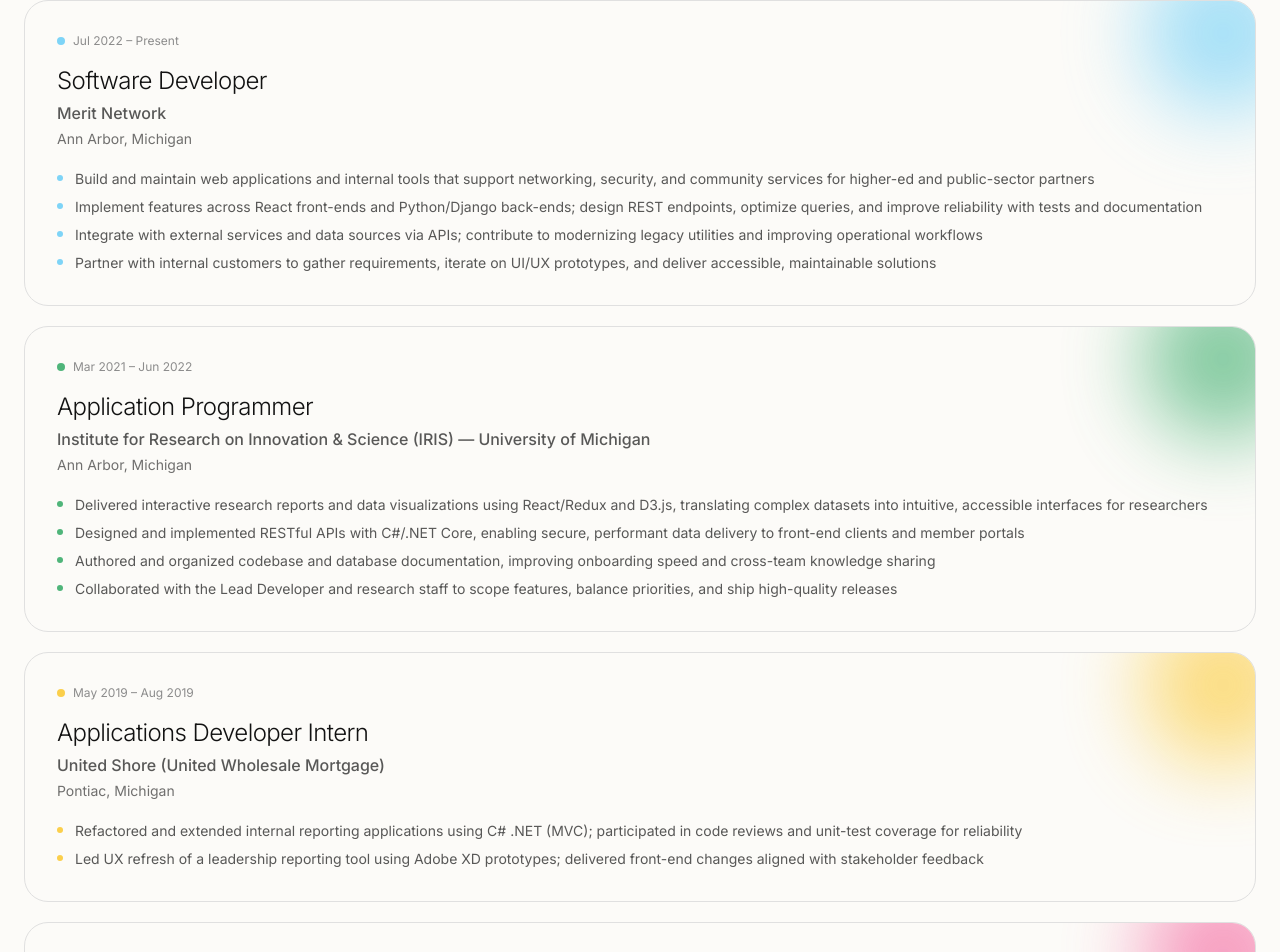
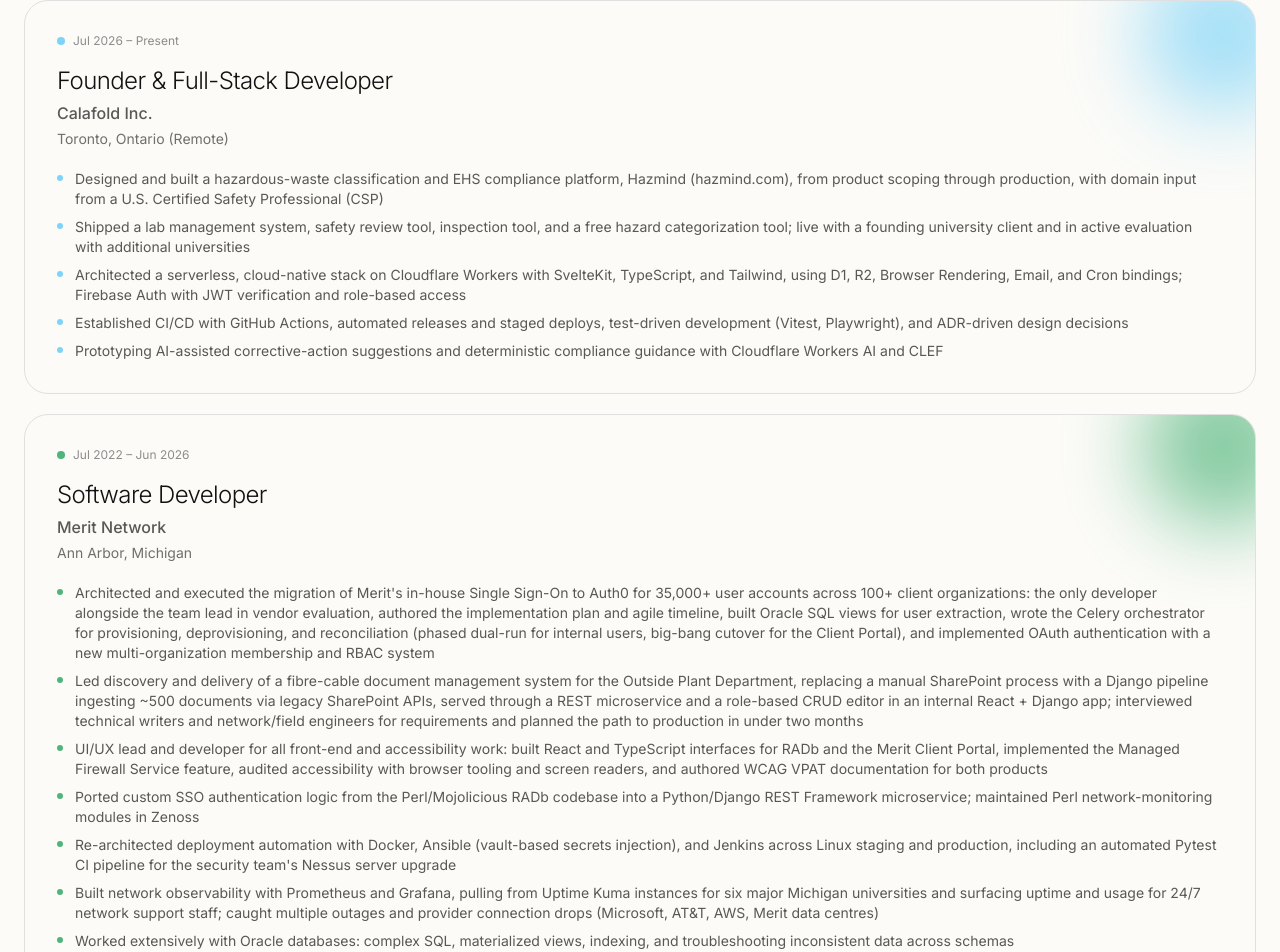
Before and after one commit to aycarl/aycarl.github.io, a React (Vite) app: page /experience in a window 1280 px wide. Shown: the part 669-1621 px from the top of the page. Built offline with nearby package versions, Linux system fonts and the light colour scheme; the HTML template or start-up script is replaced by a standard one.

Commit message:
Add new experience entry for Founder & Full-Stack Developer at Calafold Inc. and update responsibilities for previous roles

```diff
--- a/src/content/experience.ts
+++ b/src/content/experience.ts
@@ -9,29 +9,49 @@
 
 export const experiences: Experience[] = [
   {
+    title: "Founder & Full-Stack Developer",
+    company: "Calafold Inc. ",
+    location: "Toronto, Ontario (Remote)",
+    period: "Jul 2026 – Present",
+    year: 2026,
+    responsibilities: [
+      "Designed and built a hazardous-waste classification and EHS compliance platform, Hazmind (hazmind.com), from product scoping through production, with domain input from a U.S. Certified Safety Professional (CSP)",
+      "Shipped a lab management system, safety review tool, inspection tool, and a free hazard categorization tool; live with a founding university client and in active evaluation with additional universities",
+      "Architected a serverless, cloud-native stack on Cloudflare Workers with SvelteKit, TypeScript, and Tailwind, using D1, R2, Browser Rendering, Email, and Cron bindings; Firebase Auth with JWT verification and role-based access",
+      "Established CI/CD with GitHub Actions, automated releases and staged deploys, test-driven development (Vitest, Playwright), and ADR-driven design decisions",
+      "Prototyping AI-assisted corrective-action suggestions and deterministic compliance guidance with Cloudflare Workers AI and CLEF"
+    ]
+  },
+  {
     title: "Software Developer",
     company: "Merit Network",
     location: "Ann Arbor, Michigan",
-    period: "Jul 2022 – Present",
+    period: "Jul 2022 – Jun 2026",
     year: 2022,
     responsibilities: [
-      "Build and maintain web applications and internal tools that support networking, security, and community services for higher-ed and public-sector partners",
-      "Implement features across React front-ends and Python/Django back-ends; design REST endpoints, optimize queries, and improve reliability with tests and documentation",
-      "Integrate with external services and data sources via APIs; contribute to modernizing legacy utilities and improving operational workflows",
-      "Partner with internal customers to gather requirements, iterate on UI/UX prototypes, and deliver accessible, maintainable solutions"
+      "Architected and executed the migration of Merit's in-house Single Sign-On to Auth0 for 35,000+ user accounts across 100+ client organizations: the only developer alongside the team lead in vendor evaluation, authored the implementation plan and agile timeline, built Oracle SQL views for user extraction, wrote the Celery orchestrator for provisioning, deprovisioning, and reconciliation (phased dual-run for internal users, big-bang cutover for the Client Portal), and implemented OAuth authentication with a new multi-organization membership and RBAC system",
+      "Led discovery and delivery of a fibre-cable document management system for the Outside Plant Department, replacing a manual SharePoint process with a Django pipeline ingesting ~500 documents via legacy SharePoint APIs, served through a REST microservice and a role-based CRUD editor in an internal React + Django app; interviewed technical writers and network/field engineers for requirements and planned the path to production in under two months",
+      "UI/UX lead and developer for all front-end and accessibility work: built React and TypeScript interfaces for RADb and the Merit Client Portal, implemented the Managed Firewall Service feature, audited accessibility with browser tooling and screen readers, and authored WCAG VPAT documentation for both products",
+      "Ported custom SSO authentication logic from the Perl/Mojolicious RADb codebase into a Python/Django REST Framework microservice; maintained Perl network-monitoring modules in Zenoss",
+      "Re-architected deployment automation with Docker, Ansible (vault-based secrets injection), and Jenkins across Linux staging and production, including an automated Pytest CI pipeline for the security team's Nessus server upgrade",
+      "Built network observability with Prometheus and Grafana, pulling from Uptime Kuma instances for six major Michigan universities and surfacing uptime and usage for 24/7 network support staff; caught multiple outages and provider connection drops (Microsoft, AT&T, AWS, Merit data centres)",
+      "Worked extensively with Oracle databases: complex SQL, materialized views, indexing, and troubleshooting inconsistent data across schemas",
+      "Became the team's subject-matter expert for AI tooling and integration, observability, deployment automation, and containerization; guided the production deployment of an LLM knowledge-base chatbot for RADb (Dockerization, Linux deployment, reverse proxy and certificates, PR review)",
+      "Ran AI knowledge and advisory sessions for the entire IT organization (developers, DBAs, business and data analysts, PMs); required PR reviewer on every project I led; wrote quarterly Confluence technical articles on new tooling and patterns; supervised an intern producing the Managed Firewall Service user guide",
+      "Embedded Claude Code, GitHub Copilot, and Atlassian Rovo AI into daily development workflow while maintaining rigorous code review and security standards"
     ]
   },
   {
-    title: "Application Programmer",
+    title: "Software Developer",
     company: "Institute for Research on Innovation & Science (IRIS) — University of Michigan",
     location: "Ann Arbor, Michigan",
     period: "Mar 2021 – Jun 2022",
     year: 2021,
     responsibilities: [
-      "Delivered interactive research reports and data visualizations using React/Redux and D3.js, translating complex datasets into intuitive, accessible interfaces for researchers",
-      "Designed and implemented RESTful APIs with C#/.NET Core, enabling secure, performant data delivery to front-end clients and member portals",
-      "Authored and organized codebase and database documentation, improving onboarding speed and cross-team knowledge sharing",
-      "Collaborated with the Lead Developer and research staff to scope features, balance priorities, and ship high-quality releases"
+      "Owned development and data consistency for IRIS member reports on a two-person team, shipping every release during the lead developer's extended leave for roughly three-quarters of my tenure",
+      "Maintained and built new D3.js visualizations across all member reports (Spending, Congressional District, Employee, Vendor Profile) using React, Redux, and TypeScript, translating terabyte-scale research datasets into clear, accessible dashboards used by 17+ member universities",
+      "Designed and implemented C# .NET Core RESTful microservices over database-team views, handling data fetching, processing, and the representation layer with secure authentication and validation",
+      "Authored API, codebase, and database documentation and standardized unit and integration testing workflows, improving onboarding and reliability across multi-tier client portals"
     ]
   },
   {
@@ -41,8 +61,8 @@
     period: "May 2019 – Aug 2019",
     year: 2019,
     responsibilities: [
-      "Refactored and extended internal reporting applications using C# .NET (MVC); participated in code reviews and unit-test coverage for reliability",
-      "Led UX refresh of a leadership reporting tool using Adobe XD prototypes; delivered front-end changes aligned with stakeholder feedback"
+      "Built C# .NET Core RESTful APIs and refactored internal reporting applications (MVC, SQL Server); participated in code reviews and unit-test coverage",
+      "Led a UX overhaul of an internal executive reporting platform using Adobe XD prototypes, delivering front-end changes aligned with stakeholder feedback"
     ]
   },
   {
```
